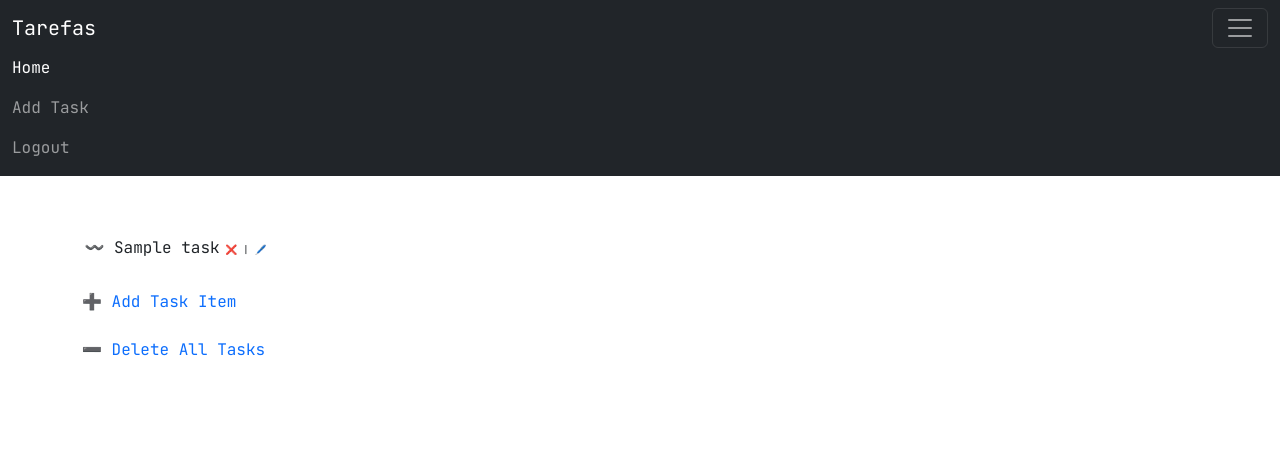
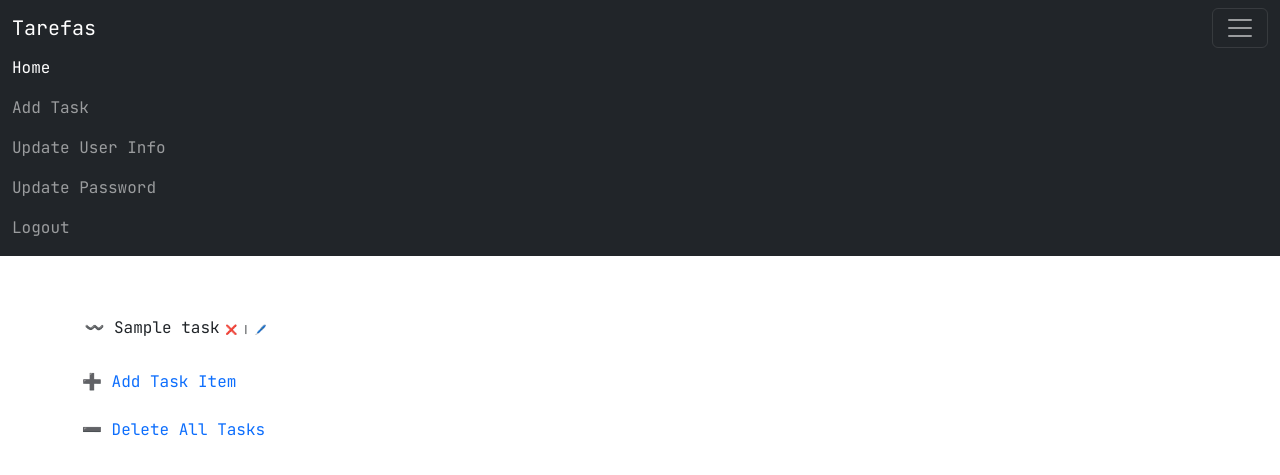
Before and after one commit to lyli127/flask-app, a Flask app: page /tasks/all in a window 1280 px wide, after a click that opens the changed part. Shown: the top 475 px of the page. Run offline with Flask 3, Linux system fonts and the light colour scheme; the visitor is signed in with stand-in values (Sample User, id 1); a database or web service that is not in the repository returns one stand-in record (values such as "Sample title"); some libraries are stand-ins or nearby versions.

Commit message:
add nav bar items

```diff
--- a/templates/view_all_tasks.html
+++ b/templates/view_all_tasks.html
@@ -22,6 +22,12 @@
                 </li>
                 <li class="nav-item">
                     <a class="nav-link" href="/task/add">Add Task</a>
+                </li>
+                <li class="nav-item">
+                    <a class="nav-link" href="/user/edit/{{ user['id'] }}">Update User Info</a>
+                </li>
+                <li class="nav-item">
+                    <a class="nav-link" href="/user/password/{{ user['id'] }}">Update Password</a>
                 </li>
                 <li class="nav-item">
                     <a class="nav-link" href="/logout">Logout</a>
```
